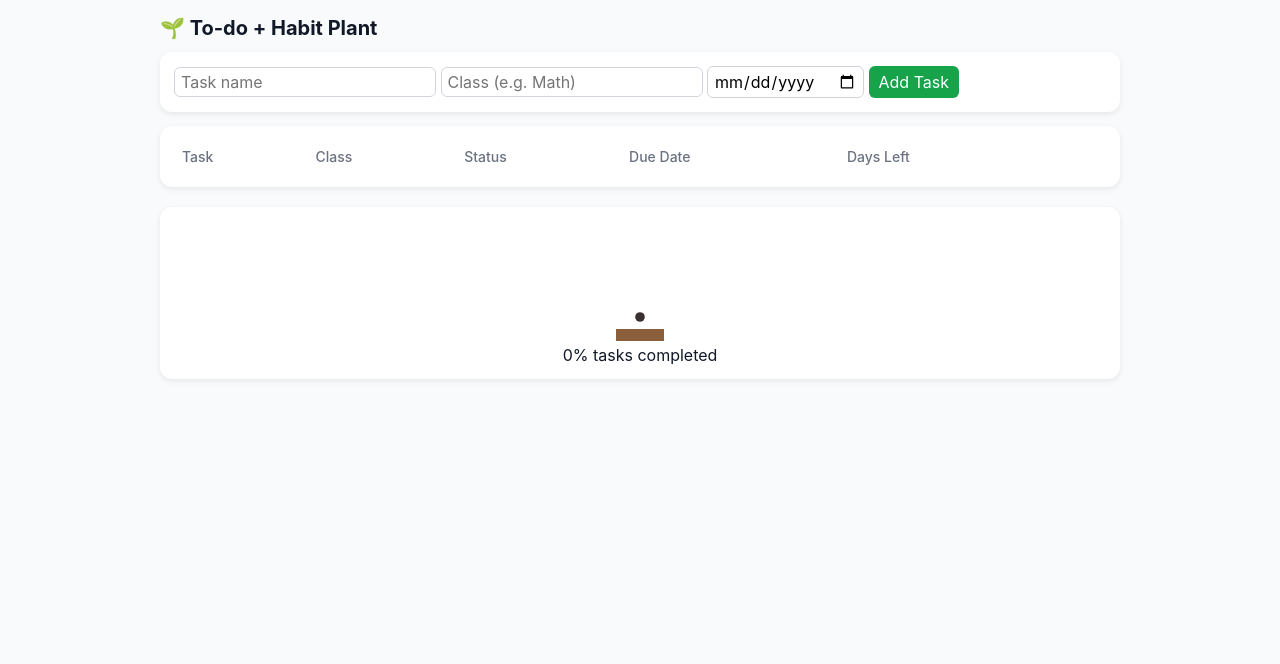
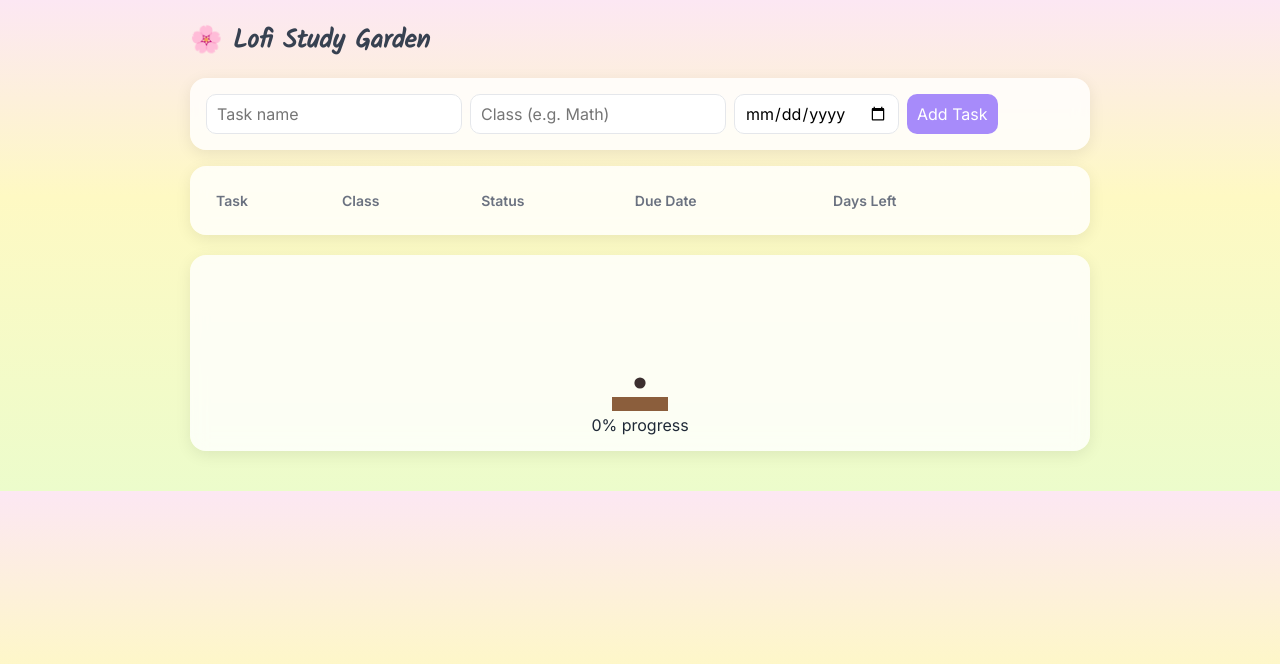
Before and after one commit to Bii05-cyber/plant-tracker, a plain HTML site: page index.html in a window 1280 px wide. Drawn offline with Linux system fonts and the light colour scheme.

Commit message:
Update index.html

```diff
--- a/index.html
+++ b/index.html
@@ -3,41 +3,68 @@
 <head>
 <meta charset="utf-8" />
 <meta name="viewport" content="width=device-width,initial-scale=1" />
-<title>Gamified To-Do with Plant</title>
+<title>Lofi To-Do Garden</title>
 <style>
-  :root {
-    --bg: #f9fafb; --card:#ffffff; --accent:#16a34a;
-    --muted:#6b7280;
+  @import url('https://fonts.googleapis.com/css2?family=Inter:wght@400;600&family=Kalam:wght@400&display=swap');
+
+  body {
+    margin:0;
+    font-family: Inter, sans-serif;
+    background: linear-gradient(180deg, #fce7f3 0%, #fef9c3 40%, #ecfccb 100%);
+    color:#1f2937;
+    padding:20px;
   }
-  body {
-    font-family: Inter, system-ui, sans-serif;
-    margin:0; background:var(--bg); color:#111827; padding:16px;
+  h1 {
+    font-family: Kalam, cursive;
+    font-size:26px; margin:0 0 16px;
+    color:#374151;
   }
-  h1 { font-size:20px; margin:0 0 12px }
-  .wrap { max-width: 960px; margin:0 auto }
-  .card { background:var(--card); border-radius:12px; padding:14px;
-          box-shadow:0 2px 6px rgba(0,0,0,0.08); margin-bottom:14px }
-  table { width:100%; border-collapse: collapse; }
-  th, td { padding:8px; text-align:left; font-size:14px }
-  th { color:var(--muted); font-weight:500; }
-  tr:nth-child(even){ background:#f3f4f6 }
-  input, select {
-    font:inherit; padding:4px 6px; border:1px solid #d1d5db; border-radius:6px;
+  .wrap { max-width:900px; margin:0 auto }
+
+  .card {
+    background:rgba(255,255,255,0.8);
+    border-radius:16px;
+    padding:16px;
+    margin-bottom:16px;
+    box-shadow:0 4px 16px rgba(0,0,0,0.08);
+    backdrop-filter:blur(8px);
   }
-  button { font:inherit; padding:6px 10px; border-radius:6px; cursor:pointer;
-           border:0; background:var(--accent); color:white }
-  button.small { padding:4px 8px; font-size:12px }
-  .status { border-radius:10px; padding:2px 8px; font-size:12px; }
-  .notstarted { background:#fee2e2; color:#991b1b; }
+
+  /* Form */
+  #newTaskForm { display:flex; flex-wrap:wrap; gap:8px }
+  #newTaskForm input, #newTaskForm button {
+    font:inherit; padding:8px 10px; border-radius:10px;
+    border:1px solid #e5e7eb;
+  }
+  #newTaskForm button {
+    background:#a78bfa; color:white; border:none; cursor:pointer;
+  }
+
+  /* Table */
+  table { width:100%; border-collapse:collapse; }
+  th, td { padding:10px; font-size:14px; text-align:left; }
+  th { color:#6b7280; font-weight:600; }
+  tr:nth-child(even) { background:rgba(0,0,0,0.03) }
+  select { border-radius:8px; padding:4px 6px; }
+
+  /* Status pills */
+  .status-pill {
+    border-radius:999px; padding:4px 10px; font-size:12px; font-weight:500;
+    display:inline-block;
+  }
+  .notstarted { background:#fee2e2; color:#b91c1c; }
   .inprogress { background:#fef3c7; color:#92400e; }
   .done { background:#dcfce7; color:#166534; }
-  .plant { text-align:center; margin:20px 0 }
-  svg { width:120px; height:auto }
+
+  /* Plant */
+  .plant { text-align:center; margin:20px 0; }
+  .plant img, .plant svg { width:140px; height:auto; animation:fadein 1s ease }
+  @keyframes fadein { from{opacity:0; transform:scale(0.95)} to{opacity:1; transform:scale(1)} }
 </style>
 </head>
 <body>
 <div class="wrap">
-  <h1>🌱 To-do + Habit Plant</h1>
+  <h1>🌸 Lofi Study Garden</h1>
 
   <div class="card">
     <form id="newTaskForm">
@@ -68,9 +95,8 @@
 </div>
 
 <script>
-const STORAGE_KEY = "todo_plant_v1";
+const STORAGE_KEY = "todo_lofi_garden";
 let tasks = JSON.parse(localStorage.getItem(STORAGE_KEY) || "[]");
-
 function save(){ localStorage.setItem(STORAGE_KEY, JSON.stringify(tasks)); }
 
 function daysLeft(dateStr){
@@ -86,7 +112,7 @@ function render(){
     const tr = document.createElement("tr");
     tr.innerHTML = `
       <td>${t.name}</td>
-      <td>${t.class || ""}</td>
+      <td><span class="status-pill" style="background:#e0e7ff;color:#3730a3">${t.class||""}</span></td>
       <td>
         <select data-index="${i}" class="statusSel">
           <option value="not started" ${t.status==="not started"?"selected":""}>Not started</option>
@@ -96,7 +122,7 @@ function render(){
       </td>
       <td>${t.due}</td>
       <td>${daysLeft(t.due)}</td>
-      <td><button class="small delBtn" data-index="${i}">✕</button></td>
+      <td><button class="delBtn" data-index="${i}">✕</button></td>
     `;
     tbody.appendChild(tr);
   });
@@ -128,12 +154,19 @@ document.addEventListener("click", e=>{
 });
 
 function drawPlant(){
-  const plantDiv = document.getElementById("plantContainer");
-  const done = tasks.filter(t=>t.status==="done").length;
-  const pct = tasks.length? Math.round(done/tasks.length*100):0;
-  let stage = 0;
-  if(pct>=80) stage=4; else if(pct>=50) stage=3; else if(pct>=30) stage=2; else if(pct>=10) stage=1;
-  plantDiv.innerHTML = plantSVG(stage)+`<div>${pct}% tasks completed</div>`;
+  const container = document.getElementById("plantContainer");
+  // calculate score: not started=0, in progress=0.5, done=1
+  let total=0;
+  tasks.forEach(t=>{
+    if(t.status==="done") total+=1;
+    else if(t.status==="in progress") total+=0.5;
+  });
+  const score = tasks.length? total/tasks.length:0;
+  let stage=0;
+  if(score>=0.8) stage=4; else if(score>=0.5) stage=3; else if(score>=0.3) stage=2; else if(score>=0.1) stage=1;
+
+  // For now, use SVG plant. Replace <svg> with <img src="yourcuteplant.png">
+  container.innerHTML = plantSVG(stage) + `<div>${Math.round(score*100)}% progress</div>`;
 }
 
 function plantSVG(stage){
```
